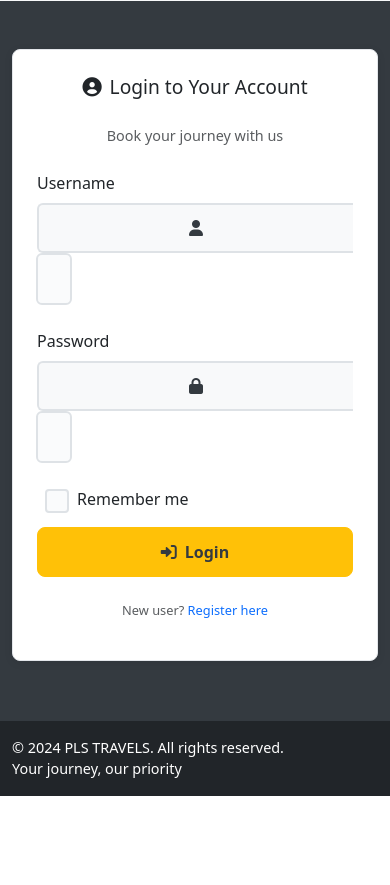
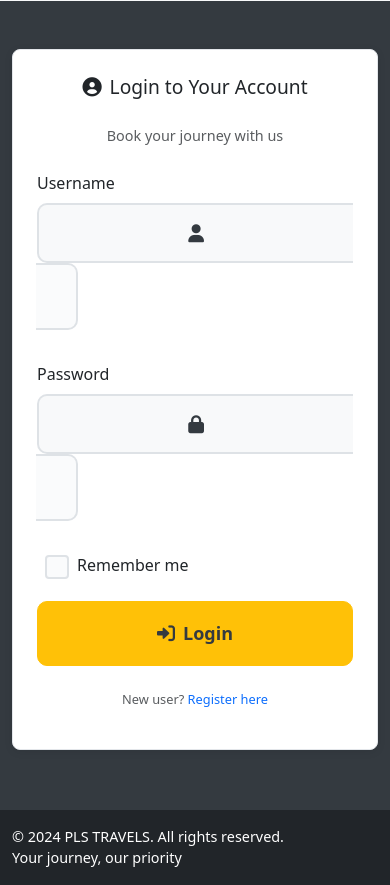
Before and after one commit to jyothilaxmika/pls_travels_webapp, a Flask app: page / in a window 390 px wide. Shown: the part 2361-3246 px from the top of the page. Before the commit the page ends 3157 px from the top, so only its background shows below. Run offline with Flask 3, Linux system fonts and the light colour scheme; some libraries are stand-ins or nearby versions.

Commit message:
Increase the size and spacing of login form input fields on mobile devices
Adjusts CSS styles in `templates/landing.html` to increase the `min-height`, `font-size`, and `padding` for form input fields, input group text, and buttons within the `.login-section` for mobile viewports (<= 768px and <= 480px). Also updates border-radius and adds `!important` to override existing styles.

Replit-Commit-Author: Agent
Replit-Commit-Session-Id: 41101f4e-4bd2-4af8-9151-09f7006711cc
Replit-Commit-Checkpoint-Type: full_checkpoint
Replit-Commit-Screenshot-Url: https://storage.googleapis.com/screenshot-production-us-central1/01513e7b-5595-47a8-9245-1fda80e362cf/41101f4e-4bd2-4af8-9151-09f7006711cc/p1vJbmt

```diff
--- a/templates/landing.html
+++ b/templates/landing.html
@@ -296,46 +296,79 @@
         /* Additional mobile-specific input styling */
         @media (max-width: 768px) {
             .login-section .form-control {
-                min-height: 50px;
-                font-size: 16px;
-                padding: 0.75rem 1rem;
-                border: 2px solid #dee2e6;
-                border-radius: 8px;
+                min-height: 56px !important;
+                font-size: 18px !important;
+                padding: 1rem 1.25rem !important;
+                border: 2px solid #dee2e6 !important;
+                border-radius: 10px !important;
+                line-height: 1.5 !important;
             }
 
             .login-section .form-control:focus {
-                border-color: #ffc107;
-                box-shadow: 0 0 0 0.2rem rgba(255, 193, 7, 0.25);
+                border-color: #ffc107 !important;
+                box-shadow: 0 0 0 0.25rem rgba(255, 193, 7, 0.25) !important;
             }
 
             .login-section .input-group-text {
-                min-height: 50px;
-                font-size: 16px;
-                padding: 0.75rem 1rem;
-                border: 2px solid #dee2e6;
-                border-right: none;
+                min-height: 56px !important;
+                font-size: 18px !important;
+                padding: 1rem 1.25rem !important;
+                border: 2px solid #dee2e6 !important;
+                border-right: none !important;
+                border-radius: 10px 0 0 10px !important;
+            }
+
+            .login-section .input-group .form-control {
+                border-left: none !important;
+                border-radius: 0 10px 10px 0 !important;
             }
 
             .login-section .form-check {
-                margin: 1rem 0;
+                margin: 1.25rem 0 !important;
             }
 
             .login-section .form-check-input {
-                width: 1.5rem;
-                height: 1.5rem;
-                margin-top: 0.125rem;
-                border-width: 2px;
+                width: 1.5rem !important;
+                height: 1.5rem !important;
+                margin-top: 0.125rem !important;
+                border-width: 2px !important;
             }
 
             .login-section .form-check-label {
-                font-size: 16px;
-                margin-left: 0.5rem;
+                font-size: 16px !important;
+                margin-left: 0.5rem !important;
             }
 
             .login-section .btn {
-                min-height: 50px;
-                font-size: 16px;
-                padding: 0.75rem 1.5rem;
+                min-height: 56px !important;
+                font-size: 18px !important;
+                padding: 1rem 2rem !important;
+                border-radius: 10px !important;
+            }
+
+            .login-section .mb-3 {
+                margin-bottom: 1.5rem !important;
+            }
+        }
+
+        /* Ultra mobile specific */
+        @media (max-width: 480px) {
+            .login-section .form-control {
+                min-height: 60px !important;
+                font-size: 18px !important;
+                padding: 1.125rem 1.25rem !important;
+            }
+
+            .login-section .input-group-text {
+                min-height: 60px !important;
+                font-size: 18px !important;
+                padding: 1.125rem 1.25rem !important;
+            }
+
+            .login-section .btn {
+                min-height: 60px !important;
+                font-size: 18px !important;
+                padding: 1.125rem 2rem !important;
             }
         }
     </style>
```
